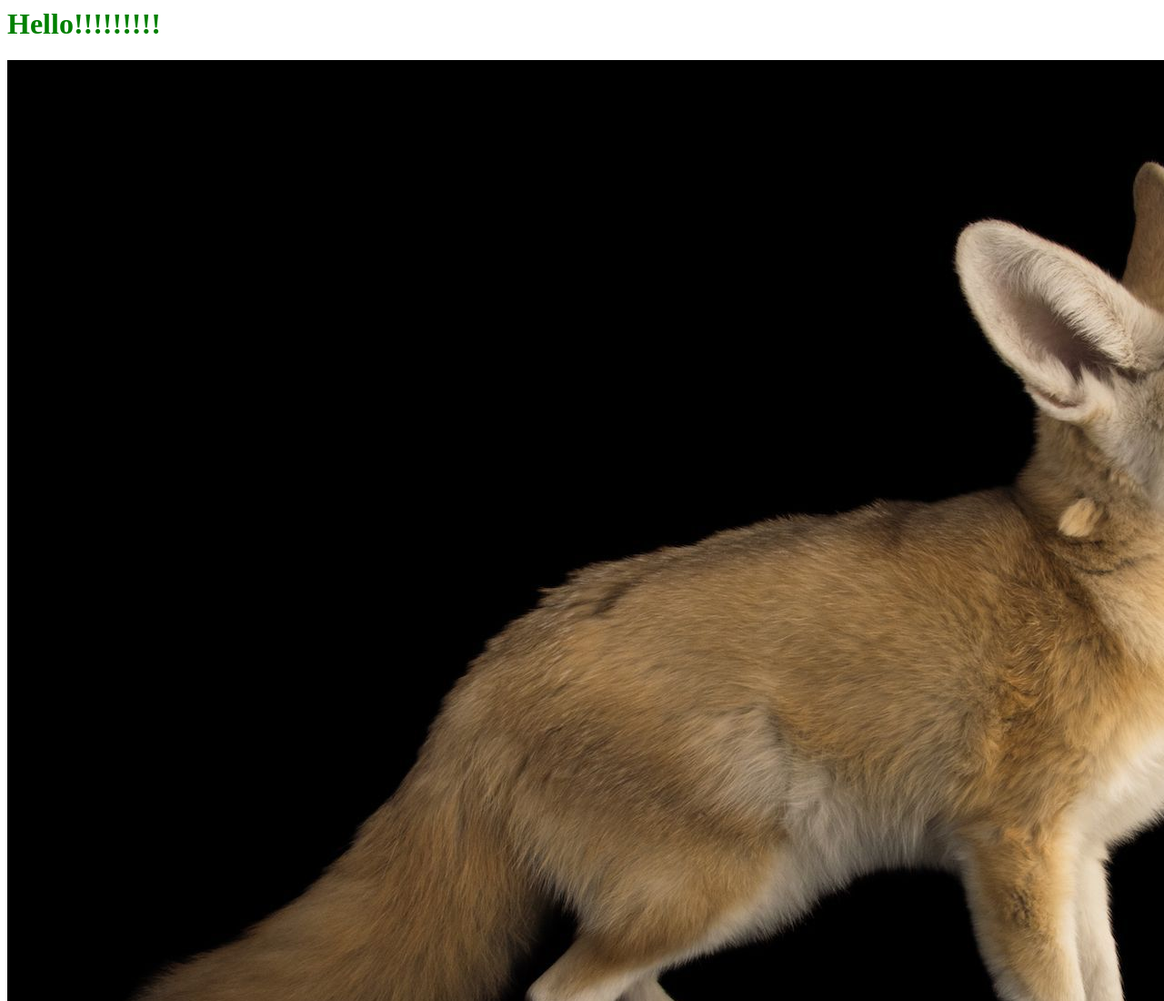
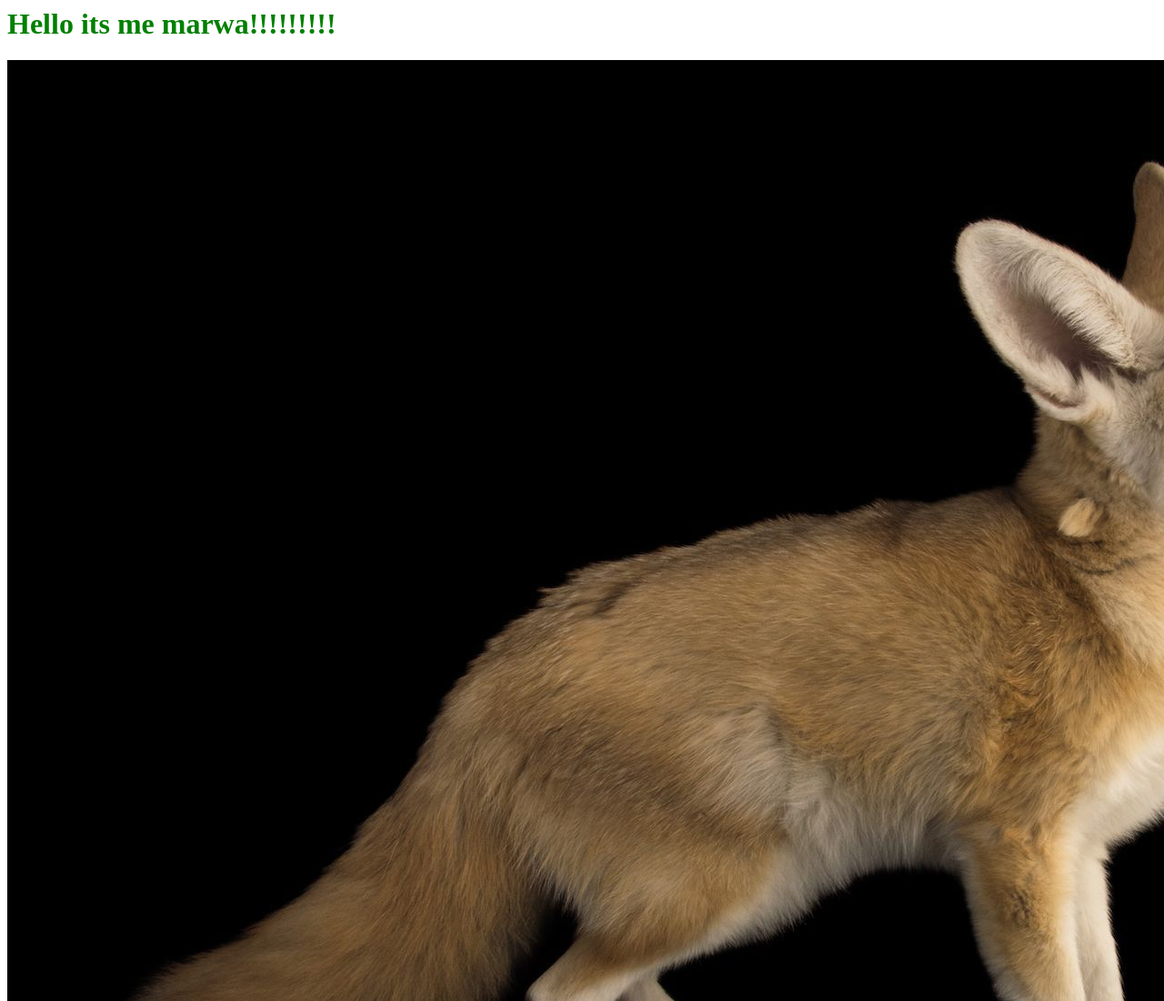
Before and after one commit to sdavitt/portfolexample, a plain HTML site: page index.html in a window 1280 px wide. Shown: the top 1100 px of the page at 91% size. Drawn offline with Linux system fonts and the light colour scheme.

Commit message:
made changes

```diff
--- a/index.html
+++ b/index.html
@@ -1,7 +1,7 @@
 <link rel="stylesheet" href="static/css/main.css">
 
 <div>
-    <h1>Hello!!!!!!!!!</h1>
+    <h1>Hello its me marwa!!!!!!!!!</h1>
     <img src="static/images/foxlocalfile.jpg" alt="a fox">
     <p>Lorem ipsum dolor sit amet consectetur, adipisicing elit. Architecto quas repellat accusamus ex laudantium
         impedit, nostrum possimus saepe autem ipsum optio natus eveniet modi est consequatur, distinctio delectus odit
```
